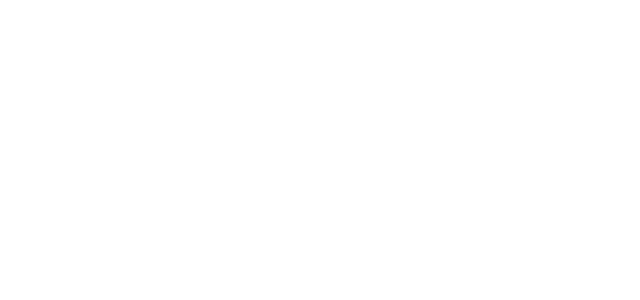
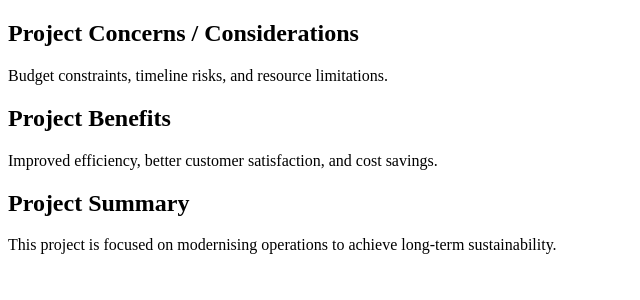
Before and after one commit to IzzybellaDu/GroundUp, a React (Create React App) app in the folder client/: page /project in a window 1280 px wide. Before the commit this address had no page. Shown: the top 300 px of the page, without its empty margins (0-640 px from the left). Built offline with nearby package versions, Linux system fonts and the light colour scheme.

Commit message:
initial project page commit

```diff
--- a/client/src/App.js
+++ b/client/src/App.js
@@ -2,6 +2,7 @@
 import { Button } from "@mui/material";
 import { BrowserRouter as Router, Routes, Route, useNavigate } from "react-router-dom";
 import Proposal from "./proposal";
+import ProjectPage from "./projectPage.jsx";
 
 function Home() {
   const [data, setData] = useState([{}]);
@@ -23,6 +24,9 @@
   return (
     <div>
       <Button variant="outlined" onClick={handleClick}>Go to Proposal</Button>
+       <Button variant="contained" onClick={() => navigate("/project")}>
+        Go to Project Page
+      </Button>
       {typeof data.members === "undefined" ? (
         <p>Loading...</p>
       ) : (
@@ -38,6 +42,7 @@
       <Routes>
         <Route path="/" element={<Home />} />
         <Route path="/proposal" element={<Proposal />} />
+        <Route path="/project" element={<ProjectPage />} />
       </Routes>
     </Router>
   );
--- /dev/null
+++ b/client/src/projectPage.jsx
@@ -0,0 +1,39 @@
+import { useState, useEffect } from "react";
+
+export default function ProjectPage() {
+  // Dummy project data
+  const [project, setProject] = useState(null);
+
+  useEffect(() => {
+    // Simulate fetching from a database
+    const dummyData = {
+      concerns: "Budget constraints, timeline risks, and resource limitations.",
+      benefits: "Improved efficiency, better customer satisfaction, and cost savings.",
+      summary: "This project is focused on modernising operations to achieve long-term sustainability."
+    };
+
+    // mimic async load
+    setTimeout(() => setProject(dummyData), 500);
+  }, []);
+
+  if (!project) return <p>Loading...</p>;
+
+  return (
+    <div className="p-6 space-y-6 max-w-3xl mx-auto">
+      <section className="bg-red-100 p-6 rounded-2xl shadow">
+        <h2 className="text-xl font-bold mb-2">Project Concerns / Considerations</h2>
+        <p>{project.concerns}</p>
+      </section>
+
+      <section className="bg-green-100 p-6 rounded-2xl shadow">
+        <h2 className="text-xl font-bold mb-2">Project Benefits</h2>
+        <p>{project.benefits}</p>
+      </section>
+
+      <section className="bg-blue-100 p-6 rounded-2xl shadow">
+        <h2 className="text-xl font-bold mb-2">Project Summary</h2>
+        <p>{project.summary}</p>
+      </section>
+    </div>
+  );
+}
```
